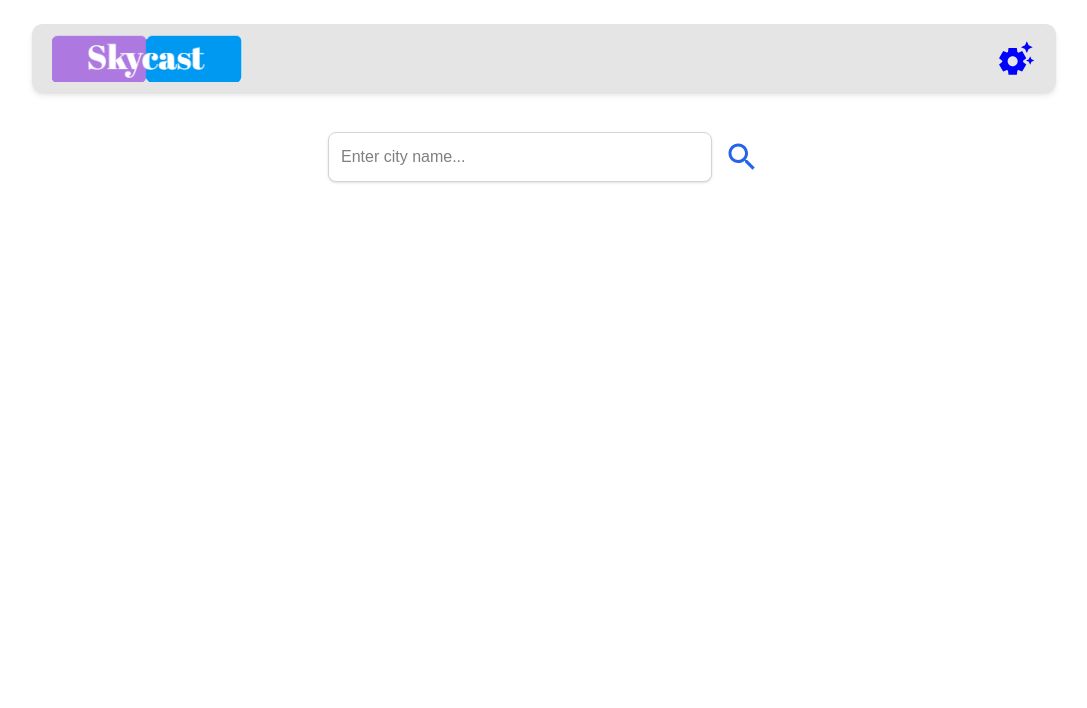
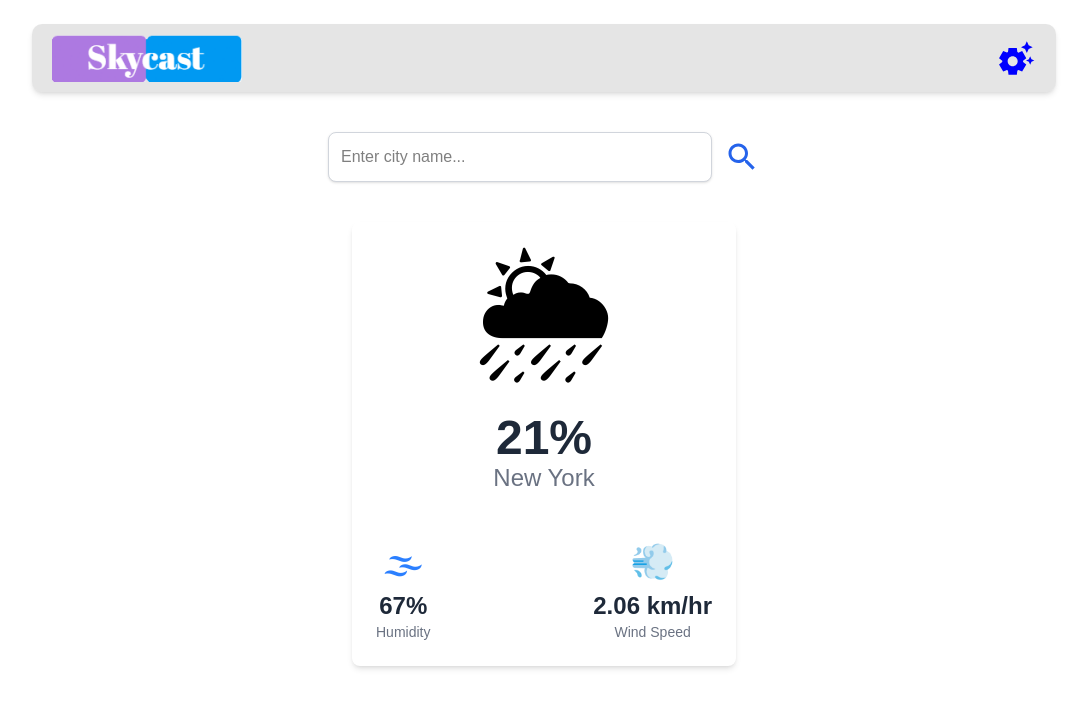
Before and after one commit to HenokCodez/SKYCAST, a React (Vite) app: page / in a window 1280 px wide. Shown: the top 708 px of the page, without its empty margins (96-1183 px from the left). Built offline with nearby package versions, Linux system fonts and the light colour scheme.

Commit message:
added weather component

```diff
--- a/src/App.css
+++ b/src/App.css
@@ -40,6 +40,22 @@ body[data-theme="night"] input {
   border: 1px solid #888;
 }
 
+body[data-theme="night"] .icon {
+  color: white;
+}
+
+body[data-theme="night"] .temp {
+  color: rgb(135, 202, 214);
+}
+
+body[data-theme="night"] .city-name {
+  color: rgb(39, 146, 165);
+}
+body[data-theme="night"] .weather-detail h2,
+body[data-theme="night"] .weather-detail p,
+body[data-theme="night"] .weather-detail div {
+  color: white;
+}
 /* Navbar */
 nav {
   background: rgb(0, 0, 0, 0.1);
--- a/src/components/Weather/Weather.jsx
+++ b/src/components/Weather/Weather.jsx
@@ -0,0 +1,35 @@
+import React from "react";
+
+function Weather() {
+  return (
+    <div className="flex flex-col items-center max-w-sm mx-auto p-6 gap-6 mt-8 rounded-lg shadow-md">
+      {/* Weather Icon */}
+      <div className="icon text-9xl mb-4">🌦</div>
+
+      {/* Temperature and Location */}
+      <div className="text-center">
+        <h1 className="temp text-5xl font-semibold text-gray-800">21%</h1>
+        <p className="city-name text-2xl text-gray-500">New York</p>
+      </div>
+
+      {/* Weather Details (Humidity, Wind Speed) */}
+      <div className="weather-detail flex items-center justify-between w-full mt-6">
+        {/* Humidity */}
+        <div className="flex flex-col items-center text-gray-800">
+          <div className="text-4xl mb-2 text-blue-500">🌫</div>
+          <h2 className="text-2xl font-semibold">67%</h2>
+          <p className="text-sm text-gray-500">Humidity</p>
+        </div>
+
+        {/* Wind Speed */}
+        <div className="flex flex-col items-center text-gray-800">
+          <div className="text-4xl mb-2 text-yellow-500">💨</div>
+          <h2 className="text-2xl font-semibold">2.06 km/hr</h2>
+          <p className="text-sm text-gray-500">Wind Speed</p>
+        </div>
+      </div>
+    </div>
+  );
+}
+
+export default Weather;
--- a/src/pages/Home.jsx
+++ b/src/pages/Home.jsx
@@ -2,6 +2,7 @@ import React from "react";
 import SearchBar from "../components/SearchBar/SearchBar";
 import { Link } from "react-router-dom";
 import SettingsSuggestIcon from "@mui/icons-material/SettingsSuggest";
+import Weather from "../components/Weather/Weather";
 // import { ThemeContext } from "../ThemeContext"; // Import ThemeContext
 
 function Home() {
@@ -20,6 +21,7 @@ function Home() {
       {/* Search Bar */}
       <div className="mt-8">
         <SearchBar />
+        <Weather/>
       </div>
     </div>
   );
```
